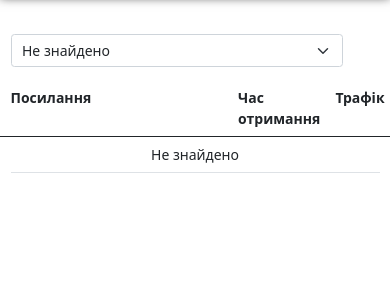
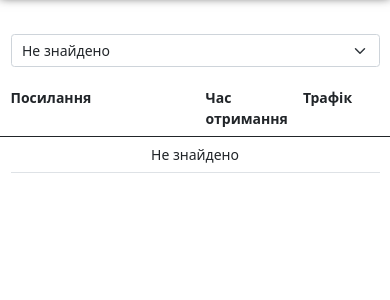
Before and after one commit to RomanKhudobei/traffic_manager, a Django app: template templates/manager/source_statistic.html in a window 390 px wide. Shown: the part 96-396 px from the top of the page. Run offline with Django 3.2, Linux system fonts and the light colour scheme; the template is opened without the code that fills it, so the values that code supplies are empty.

Commit message:
Fix source statistic template responsiveness

```diff
--- a/templates/manager/source_statistic.html
+++ b/templates/manager/source_statistic.html
@@ -13,7 +13,7 @@
 
             <div class="col-sm-4">
                 <form method="GET">
-                    <div class="mdl-textfield mdl-js-textfield mdl-textfield--floating-label" style="width: 90%">
+                    <div class="mdl-textfield mdl-js-textfield mdl-textfield--floating-label" style="width: 100%">
                         <input type="hidden" name="name" value="{{ source_name }}">
                         <select class="form-select" name="date" onchange="this.form.submit()">
                             {% for date in dates %}
@@ -30,18 +30,18 @@
         </div>
 
         <div class="row border-bottom border-dark pb-2 fw-bold">
-            <div class="col-7">Посилання</div>
+            <div class="col-6">Посилання</div>
             <div class="col-3">Час отримання</div>
-            <div class="col-2">Трафік</div>
+            <div class="col-3">Трафік</div>
         </div>
 
         {% for target in targets %}
             <div class="row border-bottom">
-                <div class="col-7 p-2" style="white-space: nowrap; overflow: hidden; text-overflow: ellipsis;">
+                <div class="col-6 p-2">
                     <a href="{{ target.url }}">{{ target.url }}</a>
                 </div>
                 <div class="col-3 p-2">{{ target.created_at }}</div>
-                <div class="col-2 p-2">{{ target.traffic }}</div>
+                <div class="col-3 p-2">{{ target.traffic }}</div>
             </div>
         {% empty %}
             <div class="text-center border-bottom p-2">Не знайдено</div>
```
